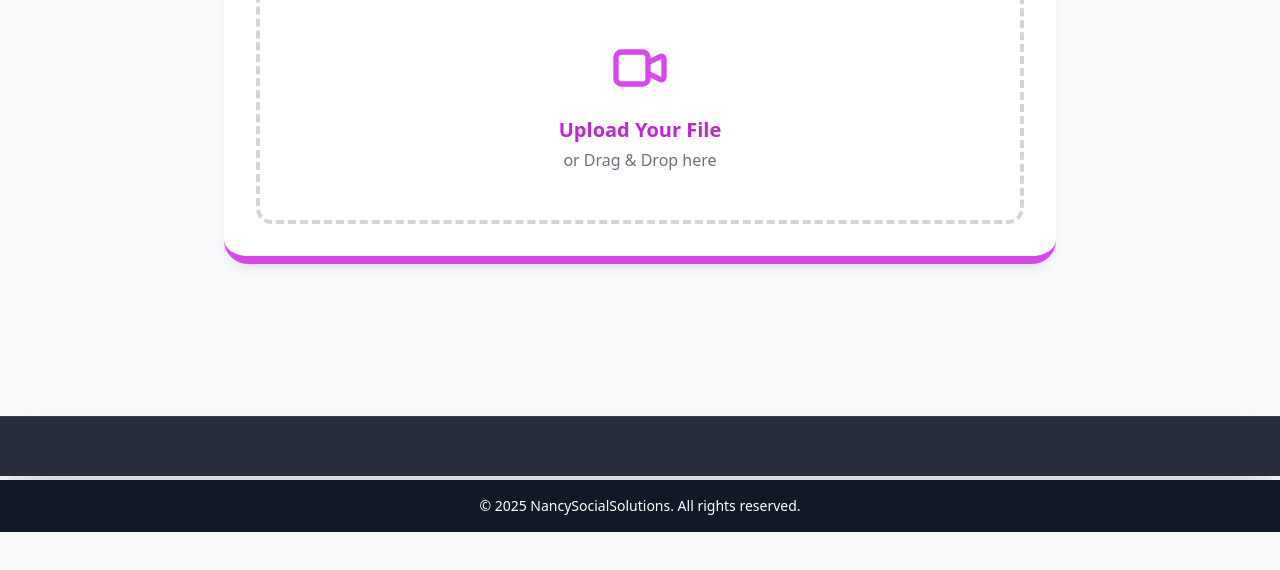
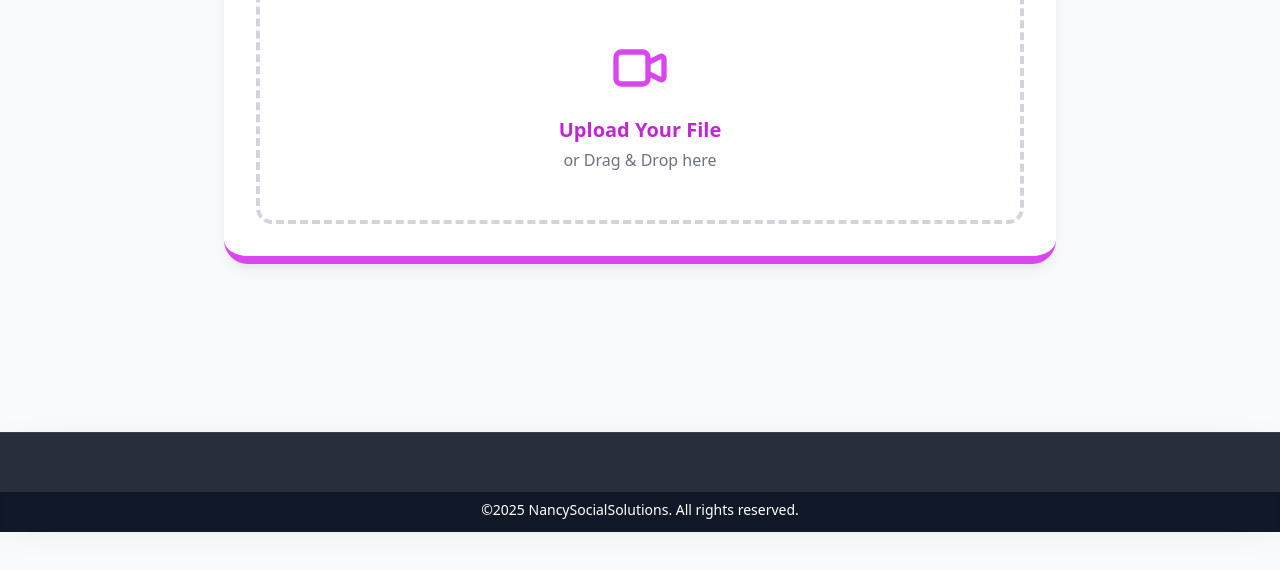
Before and after one commit to nancysocialsolutions1310-cyber/StatusMantra, a plain HTML site: page index.html in a window 1280 px wide. Shown: the part 268-838 px from the top of the page. Drawn offline with nearby package versions, Linux system fonts and the light colour scheme.

Commit message:
Update index.html

```diff
--- a/index.html
+++ b/index.html
@@ -34,12 +34,6 @@
             box-shadow: 0 10px 15px -3px rgba(0, 0, 0, 0.05), 0 4px 6px -2px rgba(0, 0, 0, 0.05);
             transition: transform 0.3s ease-in-out, box-shadow 0.3s ease-in-out;
         }
-        /* Padding bottom needs to clear the fixed bottom ad (60px) and the footer (~52px). */
-        main {
-            /* Adjusted padding to make sure content is not hidden behind fixed elements */
-            padding-top: 10px; /* Adjust if needed */
-            padding-bottom: 130px;
-        }
         /* Fixed ad height */
         .ad-slot-fixed {
             height: 60px;
@@ -51,12 +45,27 @@
             align-items: center;
             height: 100%;
         }
+        /* Main content padding must clear both the top sticky ad (60px) and the top sticky header (80px tall)
+           and the bottom fixed ad (60px) plus the footer (56px) */
+        main {
+            padding-top: 10px;
+            /* 60px (bottom ad) + 40px (footer height approx) + 10px (margin) = 110px. Let's make it 120px for safety. */
+            padding-bottom: 120px;
+        }
+
+        /* Footer must be relative/absolute to appear at the absolute bottom of the scrollable page content.
+           However, to match the fixed ad, we will keep the ad fixed and make sure the footer is visible.
+        */
+        .fixed-footer-height {
+            height: 40px; /* Approximate height of the footer */
+        }
     </style>
 </head>
 <body class="bg-gray-50 font-sans antialiased text-gray-800">
 
 <!-- ------------------------------------------------------------------ -->
 <!-- TOP AD SLOT: Fixed 468x60 Banner (Sticky) - AdZilla Integration -->
+<!-- The top ad remains sticky below the very top of the viewport (top: 0) -->
 <!-- ------------------------------------------------------------------ -->
 <div class="ad-slot-top w-full text-center shadow-md sticky top-0 z-20 overflow-hidden ad-slot-fixed bg-white border-b border-gray-200">
     <div class="ad-slot-container">
@@ -79,6 +88,7 @@
 <div id="app" v-cloak class="min-h-screen flex flex-col items-center">
 
     <!-- Header -->
+    <!-- The header is sticky, positioned right below the top ad (top: 60px) -->
     <header class="w-full header-bg shadow-2xl sticky top-[60px] z-10">
         <div class="container mx-auto p-4 max-w-4xl flex justify-between items-center text-white">
             <h1 class="text-3xl font-extrabold tracking-tight">
@@ -94,7 +104,7 @@
 
     <main class="container mx-auto p-4 md:p-8 w-full max-w-4xl flex-grow">
 
-        <!-- Primary Action Card -->
+        <!-- Primary Action Card (Content) -->
         <section class="bg-white p-6 sm:p-8 rounded-3xl shadow-3xl mb-8 border-b-8 border-fuchsia-500 card-shadow">
             <h2 class="text-3xl sm:text-4xl font-extrabold text-gray-800 mb-4 text-center">
                 Optimize Your Status to <span class="text-fuchsia-600">HD!</span>
@@ -236,9 +246,20 @@
     </main>
 
     <!-- ------------------------------------------------------------------ -->
+    <!-- FIXED FOOTER (This now sits at the very bottom, fixed to the viewport) -->
+    <!-- ------------------------------------------------------------------ -->
+    <footer class="w-full bg-gray-900 shadow-inner p-2 text-center fixed bottom-0 left-0 right-0 z-50 fixed-footer-height">
+        <p class="text-sm font-medium text-white">
+            &copy;2025 NancySocialSolutions. All rights reserved.
+        </p>
+    </footer>
+
+    <!-- ------------------------------------------------------------------ -->
     <!-- BOTTOM AD SLOT: Fixed 468x60 Banner - AdZilla Integration -->
+    <!-- Positioned fixed at the bottom, RIGHT ABOVE the fixed footer. -->
+    <!-- The footer is 40px tall, so the ad is positioned at bottom: 40px. -->
     <!-- ------------------------------------------------------------------ -->
-    <div class="ad-slot-bottom w-full shadow-2xl fixed bottom-[56px] left-0 right-0 z-40 overflow-hidden ad-slot-fixed bg-gray-900/90 border-t border-gray-700">
+    <div class="ad-slot-bottom w-full shadow-2xl fixed bottom-[40px] left-0 right-0 z-40 overflow-hidden ad-slot-fixed bg-gray-900/90 border-t border-gray-700">
         <div class="ad-slot-container">
             <!-- START Real Ad Code (468x60 Banner) -->
             <script type="text/javascript">
@@ -255,13 +276,6 @@
         </div>
     </div>
     <!-- ------------------------------------------------------------------ -->
-
-    <!-- FIXED FOOTER -->
-    <footer class="w-full bg-gray-900 shadow-inner p-4 text-center fixed bottom-0 left-0 right-0 z-50">
-        <p class="text-sm font-medium text-white">
-            &copy; 2025 NancySocialSolutions. All rights reserved.
-        </p>
-    </footer>
 
 
     <!-- Settings Modal -->
```
